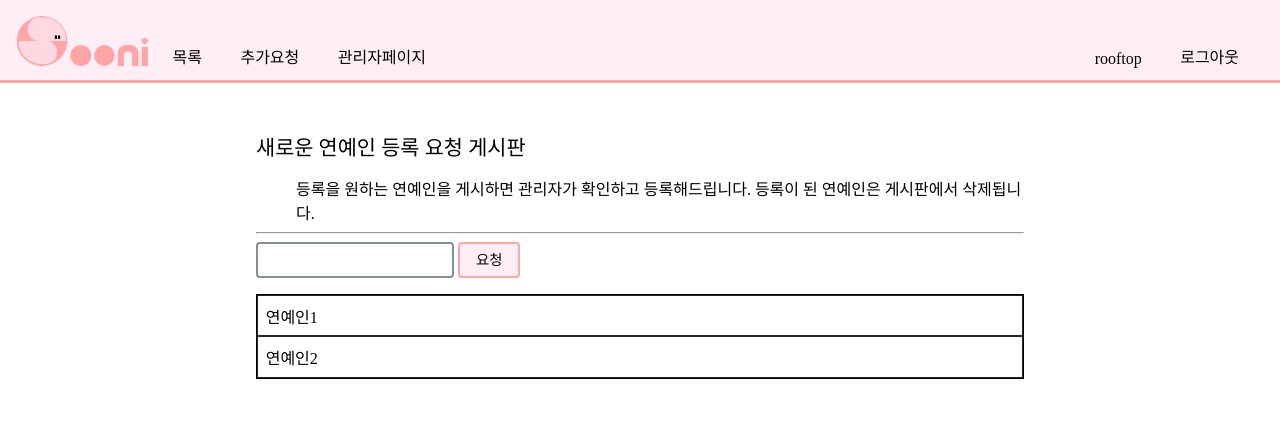
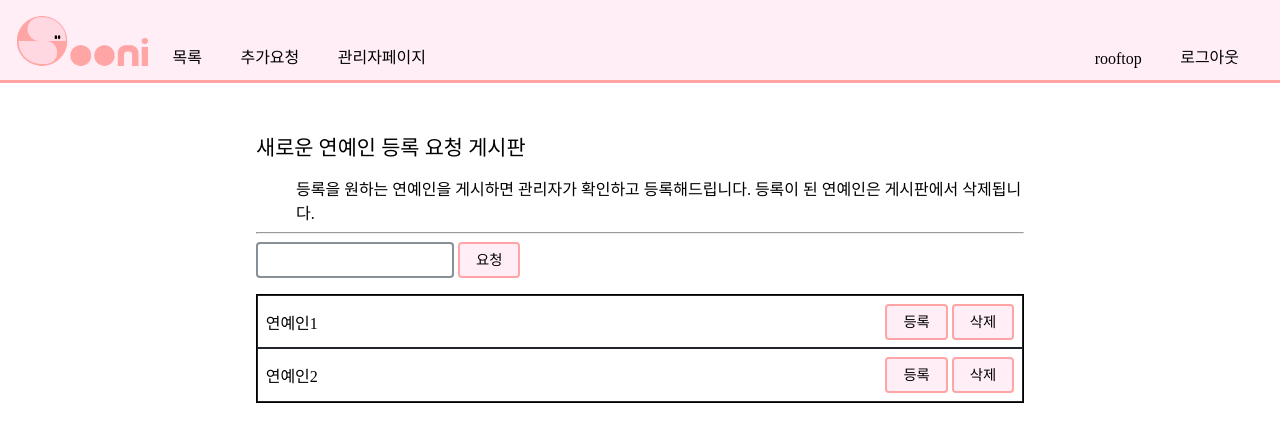
Before and after one commit to jjhair119/Sooni, a Django app: page /celebrities/celebrity/new/ in a window 1280 px wide. Shown: the top 442 px of the page. Run offline with Django 4.2, Linux system fonts and the light colour scheme; a user stored in the database is signed in; data comes from the database, SQL or seed files in the repository; both versions use the stored data as it was after the commit; some web fonts are replaced.

Commit message:
2022 05 25 추가요청 게시판 수정

```diff
--- a/projects/mysite/templates/pybo/manager.html
+++ b/projects/mysite/templates/pybo/manager.html
@@ -7,7 +7,7 @@
 </style>
 
 <div class="postbodyclass">
-
+    보류
 </div>
 
 {% endblock %}
--- a/projects/mysite/templates/pybo/newcel.html
+++ b/projects/mysite/templates/pybo/newcel.html
@@ -18,6 +18,9 @@
     .postlist dt {
         border: 1px solid #212529;
         padding: 1%;
+        display: flex;
+        justify-content: space-between;
+        align-items: center;
     }
 
     .postlist dt a {
@@ -76,7 +79,14 @@
         <dl class="postlist">
             {% for newcelebrity in newcelebrity_list %}
                 <dt>
-                    {{ newcelebrity.name }}
+                    <div>{{ newcelebrity.name }}</div>
+                    {% if user.is_superuser %}
+                        <div>
+                            <input type="button" value="등록">
+                            <input type="button" value="삭제">
+                        </div>
+                    {% else %}
+                    {% endif %}
                 </dt>
             {% endfor %}
         </dl>
```
Also changed, not shown: projects/mysite/db.sqlite3.
